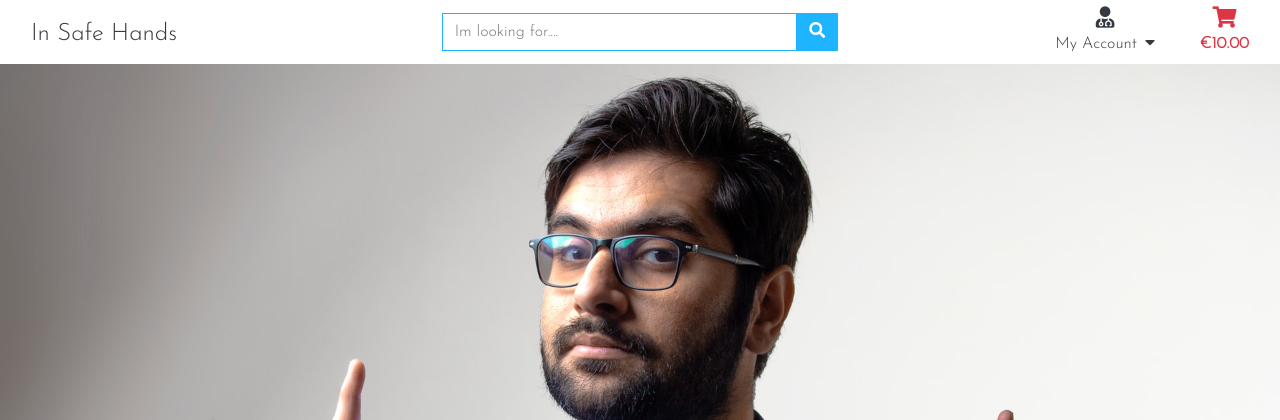
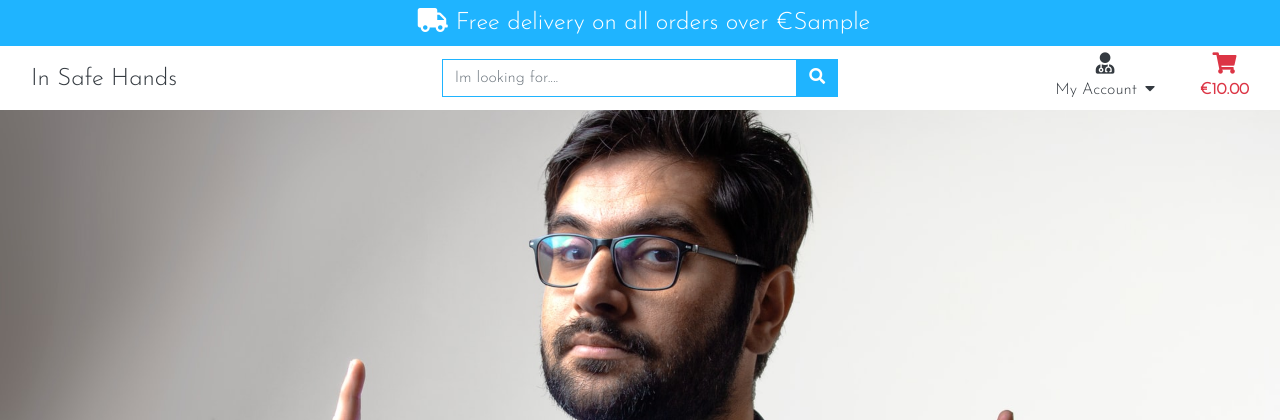
Before and after one commit to smcgdub/MS4_In_Safe_Hands, a Django app: template home/templates/home/index.html in a window 1280 px wide. Shown: the top 420 px of the page. Run offline with Django 3.2, Linux system fonts and the light colour scheme; the template is opened without the code that fills it: most values are stand-ins (such as "Sample title", 1, 10 or a date in 2020).

Commit message:
Have added the free delivery banner at the top of the page and added CSS styling to it

```diff
--- a/static/css/base.css
+++ b/static/css/base.css
@@ -7,6 +7,12 @@ body {
   background-size: cover;
   height: calc(100vh - 164px);
   font-family: 'Josefin Sans', sans-serif;
+}
+
+/* Free delivery row */
+.free_delivery_row{
+  background-color: #1fb4ff;
+  color: #fff;
 }
 
 /* Top Header */
--- a/templates/base.html
+++ b/templates/base.html
@@ -35,9 +35,19 @@
 </head>
 
 <body>
+  <!-- Free deliver banner -->
+  <div class="row text-center free_delivery_row">
+    <div class="col">
+      <h4 class="free_delivery_text my-2"><i class="fas fa-truck fs-4 mx-2"></i>Free delivery on
+        all orders over €{{ free_shipping_threshold }}
+      </h4>
+    </div>
+  </div>
 
-  <header class="container-fluid fixed-top">
+  <!-- <header class="container-fluid fixed-top"> -->
+  <header class="container-fluid">
     <div id="topnav" class="row bg-white d-none d-lg-flex">
+
       <!-- Logo/Brand Name -->
       <div class="col-12 col-lg-4 my-auto py-1 py-lg-0 text-center text-lg-left">
         <a href="{% url 'home' %}" class="nav-link main-logo-link">
@@ -67,6 +77,7 @@
           </div>
         </form>
       </div>
+
       <!-- Account & shopping bag -->
       <div class="col-12 col-lg-4 my-auto py-1 py-lg-0">
         <ul class="list-inline list-unstyled text-center text-lg-right my-0">
```
